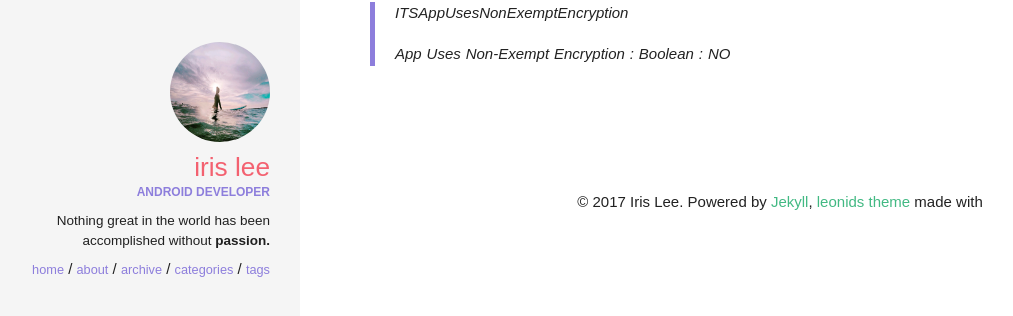
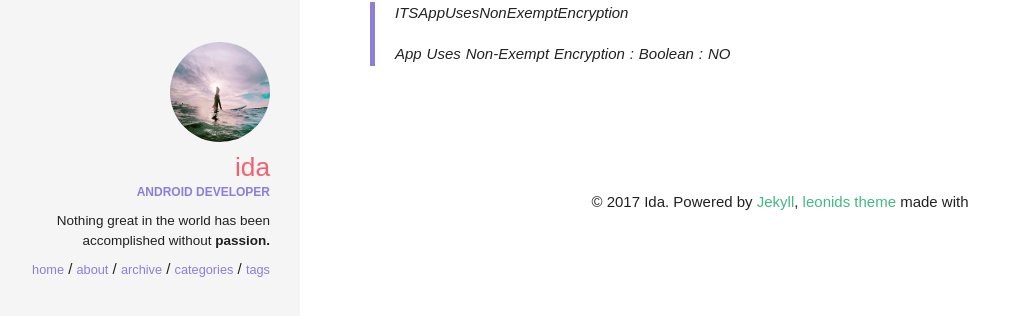
Before and after one commit to daeun1012/daeun1012.github.io, a Jekyll site: the page built from index.html, in a window 1280 px wide. Shown: the part 234-550 px from the top of the page, without its empty margins (20-1033 px from the left). Built offline with Jekyll 4.4.1, drawn with Linux system fonts in a browser that asks for light colours; some web fonts are replaced.

Commit message:
이름 및 사진 이름 변경

```diff
--- a/_config.yml
+++ b/_config.yml
@@ -33,7 +33,7 @@ kramdown:
 ####################################
 #
 owner:
-  name: Iris Lee
+  name: Ida
   avatar: 2da_a.jpg
   job: "Android Developer"
   bio: "Nothing great in the world has been accomplished without <strong>passion.</strong>"
```
